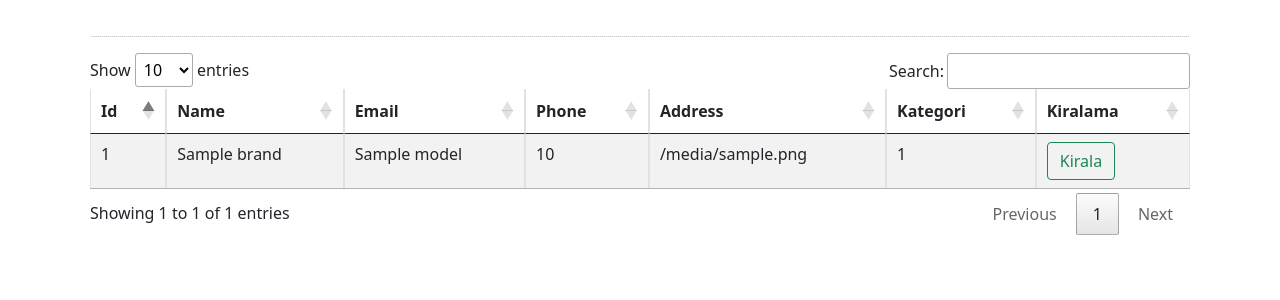
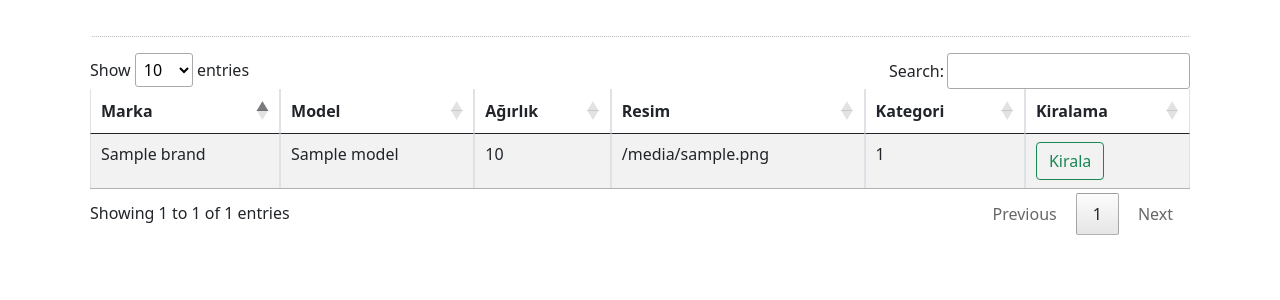
Before and after one commit to UfukCaglayan/UAVRental, a Django app: template DjangoAPI/UAVRental/templates/index.html in a window 1280 px wide. Shown: the part 56-356 px from the top of the page. Run offline with Django 4.2, Linux system fonts and the light colour scheme; the template is opened without the code that fills it: most values are stand-ins (such as "Sample title", 1, 10 or a date in 2020); some libraries are stand-ins or nearby versions.

Commit message:
Update index.html

```diff
--- a/DjangoAPI/UAVRental/templates/index.html
+++ b/DjangoAPI/UAVRental/templates/index.html
@@ -4,18 +4,17 @@
 {% if uav_list %}
 <table id="table" class="table table-bordered table-striped">
     <thead>
-            <th>Id</th>
-            <th>Name</th>
-            <th>Email</th>
-            <th>Phone</th>
-            <th>Address</th>
+        <th>Marka</th>
+        <th>Model</th>
+        <th>Ağırlık</th>
+        <th>Resim</th>
         <th>Kategori</th>
         <th>Kiralama</th>
     </thead>
     <tbody>
     {% for uav in uav_list %}
         <tr>
-                <td>{{uav.UavID}}</td>
+
             <td>{{uav.Brand}}</td>
             <td>{{uav.Model}}</td>
             <td>{{uav.Weight}}</td>
```
Lines whose indentation alone changed are shown as unchanged.
